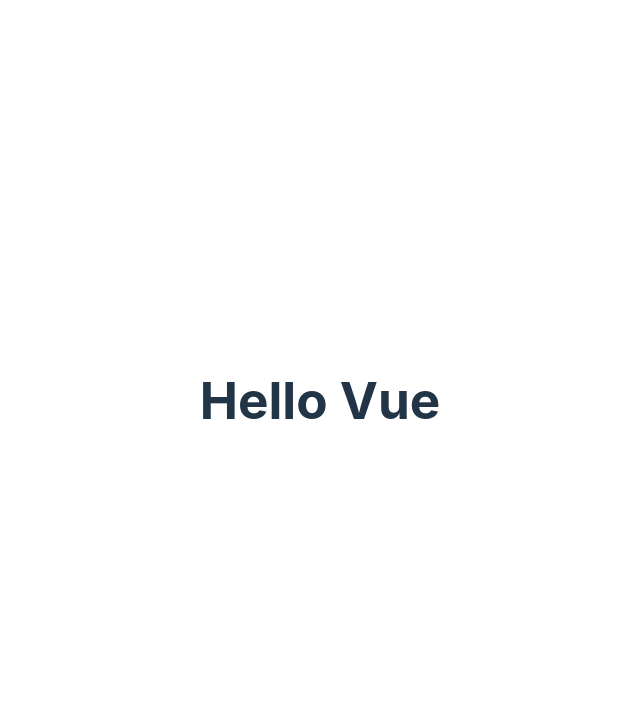
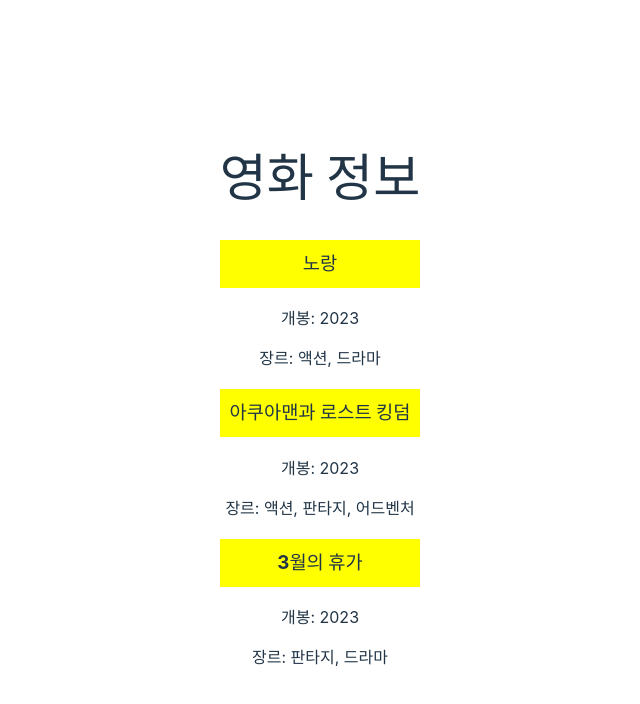
Before and after one commit to shinbm44/vue-Study, a Vue app in the folder movie-info/: page / in a window 1280 px wide. Shown: the top 704 px of the page, without its empty margins (320-960 px from the left). Built offline with nearby package versions, Linux system fonts and the light colour scheme.

Commit message:
Feat: 영화 정보 데이터 반복문

```diff
--- a/movie-info/src/App.vue
+++ b/movie-info/src/App.vue
@@ -1,11 +1,48 @@
 <template>
-  <h1>Hello Vue</h1>
+  <h1>영화 정보</h1>
+
+  <div v-for="(item, i) in data" :key="i">
+    <h3 class="bg-yellow" >{{ item.title }} </h3>
+    <p>개봉: {{ item.year }}</p>
+    <p>장르: {{ item.category  }} </p>
+  </div>
+
 </template>
 
 <script>
+  export default{
+    name: "App",
+    data() {
+      return {
 
+        data : [
+          {
+            title: "노랑",
+            year: 2023,
+            category: "액션, 드라마",
+          },
+          {
+            title: "아쿠아맨과 로스트 킹덤",
+            year: 2023,
+            category: "액션, 판타지, 어드벤처",
+          },
+          {
+            title: "3월의 휴가",
+            year: 2023,
+            category: "판타지, 드라마 "
+          }
+        ]
+
+
+      }
+    },
+  }
 </script>
 
 <style>
+ .bg-yellow {
+    background: yellow;
+    padding: 10px
 
+  }
 </style>
```
Also changed, not shown: movie-info/src/main.js (line endings or trailing spaces).
